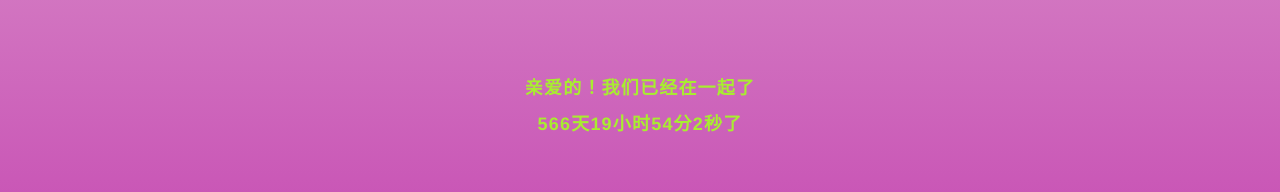
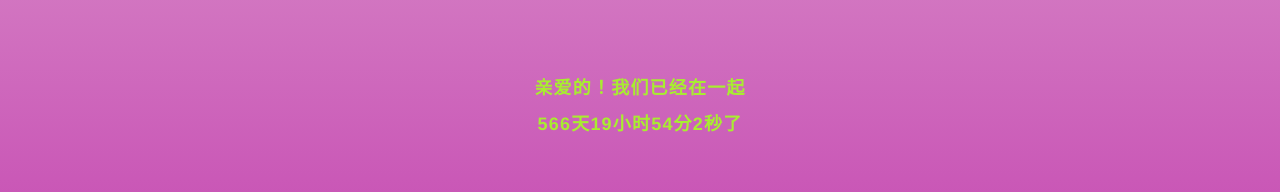
Before and after one commit to z751638806/yangui, a plain HTML site: page index.html in a window 1280 px wide. Shown: the part 560-752 px from the top of the page. Drawn offline with Linux system fonts and the light colour scheme; animation ran at ten frames a second.

Commit message:
Update index.html

```diff
--- a/index.html
+++ b/index.html
@@ -103,7 +103,7 @@
 </div>
 <canvas class="canvas" width="1820" height="905"></canvas>
 <p class="text" style="color: #a8ed30;">
-        亲爱的！我们已经在一起了
+        亲爱的！我们已经在一起
     <br/>
     <span id="span_dt_dt"></span>
 </p>
```
